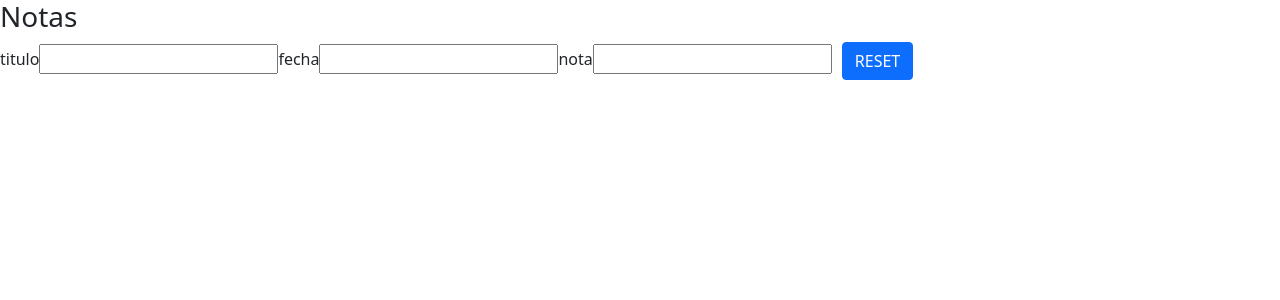
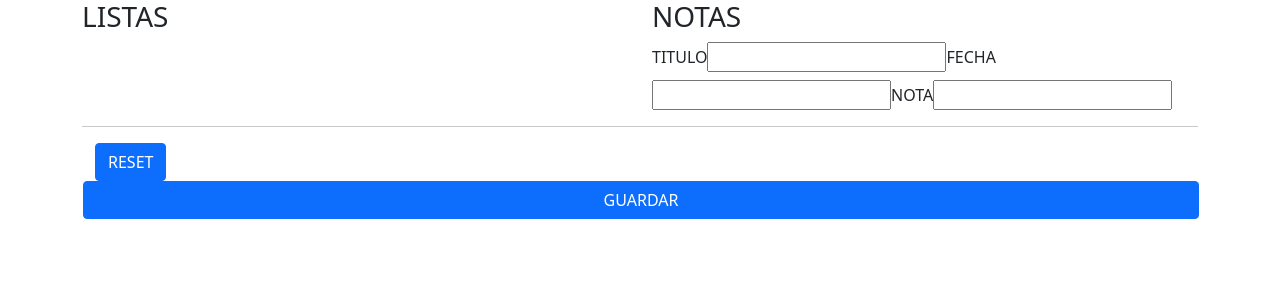
Before and after one commit to JoeOrt21/notas2.0, a React (Create React App) app: page / in a window 1280 px wide. Shown: the top 300 px of the page. Built offline with nearby package versions, Linux system fonts and the light colour scheme.

Commit message:
Segundo commit

```diff
--- a/src/App.jsx
+++ b/src/App.jsx
@@ -1,69 +1,107 @@
 import { useState } from "react";
 
 function App() {
-  //TODO: Presentar el concepto STATE
-//hooks
 
-const [inputState, setInputState] = useState({
+//hooks : Funciones especificas de react todos comienzan con la palabra "use"
+
+  const [inputState,setInputState] = useState  ({
     titulo: "",
     fecha: "",
     nota: "",
-});
-
+  }); //VALOR INICIAL DEL STATE
 
   const handleInputChange = (event) => {
+    //console.log(event.target);
       setInputState({
+
         ...inputState,
         [event.target.name]: event.target.value,
 
     });
+
   };
 
-  const handleResetClick = () =>{
-    setInputState({titulo:"", fecha:"", nota:""});
-  }
+  const handleResetClick = ( ) => {
+    setInputState ({titulo: " ", fecha: " ", nota: " "});
+  };
 
-
-
+  const handleClickGuardar = () => {
+    localStorage.setItem("notas", JSON.stringify(inputState))
+  };
 
   return (
-    <div className="App">
-      <h3>Notas</h3>
-      <label htmlFor="titulo">titulo</label>
+
+    <div className="App container">
+      <div className="row">
+       <div className= "col">
+          <h3> LISTAS </h3>
+        </div>
+        <div className="col">
+          <h3> NOTAS </h3>
+        <label className = 'mb-2' >
+
+        TITULO
+
         <input
-       id="titulo"
+          id ="titulo"
           name="titulo"
           type="text"
           onChange={handleInputChange}
-       value={inputState.titulo}/>
+          value={inputState.titulo}
+        />
+      <br />
+      </label>
 
+      <label htmlFor="fecha"> FECHA </label>
 
-      <label htmlFor="fecha">fecha</label>
       <input
-       id="fecha"
+      id ="fecha"
       name="fecha"
       type="text"
       onChange={handleInputChange}
-       value={inputState.fecha}/>
+      value={inputState.fecha}
 
+      /><label htmlFor="nota"> NOTA </label>
 
-      <label htmlFor="nota">nota</label>
       <input
-       id="nota"
+      id ="nota"
       name="nota"
       type="text"
       onChange={handleInputChange}
-       value={inputState.nota}/>
+      value={inputState.nota}
+      />
 
+        </div>
+      </div>
+      <hr />
+      <div className=" ms-2 mt-2">
       <button
-      type="button"
-      className="btn btn-primary"
+      type = "button"
+      className ="btn btn-primary"
       onClick={handleResetClick}
-      style= {{marginLeft:"10px"}}
+      style= {{marginLeft: "5px"}}
       >
         RESET
+
       </button>
+
+      <div className="col">
+      <span className="row me-1">
+        <button
+        type = "button"
+        className ="btn btn-primary"
+        onClick={handleClickGuardar}
+        style= {{marginLeft: "5px"}}
+        >
+          GUARDAR
+
+        </button>
+        </span>
       </div>
+
+    </div>
+    </div>
+
   );
 }
 
```
Also changed, not shown: 1 other file (tests, documents, lock files or other folders). Lines whose indentation alone changed are shown as unchanged.
